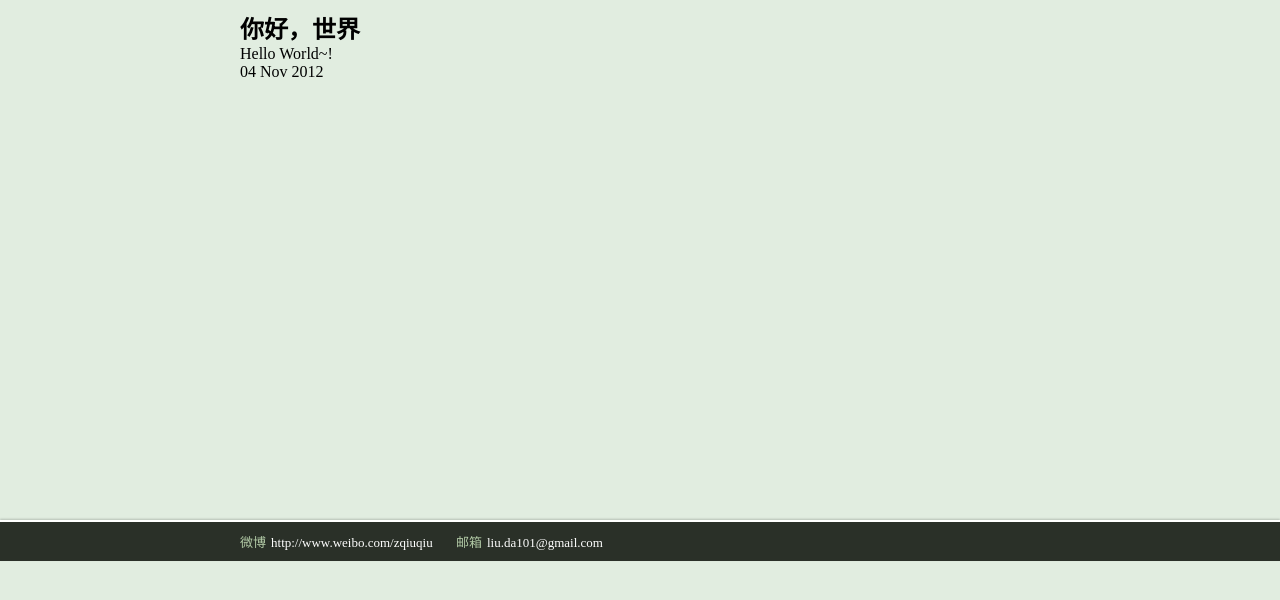
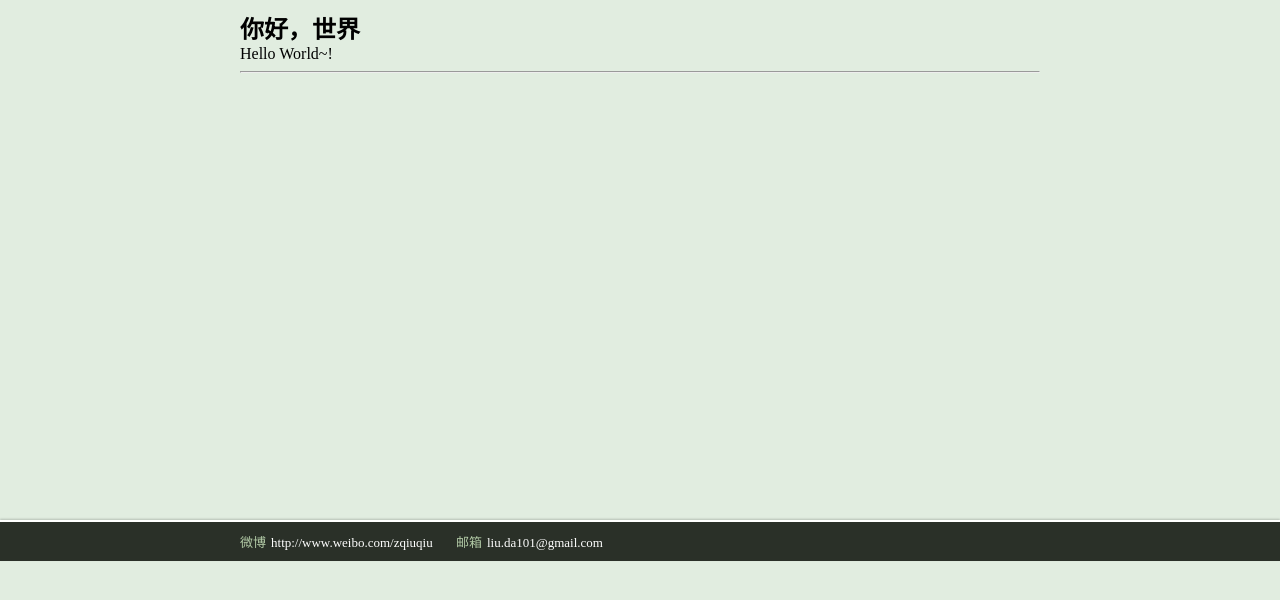
Before and after one commit to liuda101/liuda101.github.com, a Jekyll site: the page built from _posts/2012-11-04-HelloWorld.md, in a window 1280 px wide. Shown: the top 600 px of the page. Built offline with Jekyll 4.4.1, drawn with Linux system fonts in a browser that asks for light colours; comment, search, counter and statistics services are not loaded.

Commit message:
update post template

```diff
--- a/_layouts/post.html
+++ b/_layouts/post.html
@@ -8,7 +8,9 @@
   <body>
   	<section id="content">
   		<div class="wrapper">
+  			<h1>{{ page.title }}</h1>
   			{{ content }}
+  			<hr />
   			<div id="disqus_thread">
   			</div>
   		</div>
--- a/_posts/2012-11-04-HelloWorld.md
+++ b/_posts/2012-11-04-HelloWorld.md
@@ -3,6 +3,4 @@ layout: post
 title: 你好，世界
 ---
 
-<h2>{{ page.title}}</h2>
 <p>Hello World~!</p>
-<p>{{ page.date | date_to_string }}</p>
```
